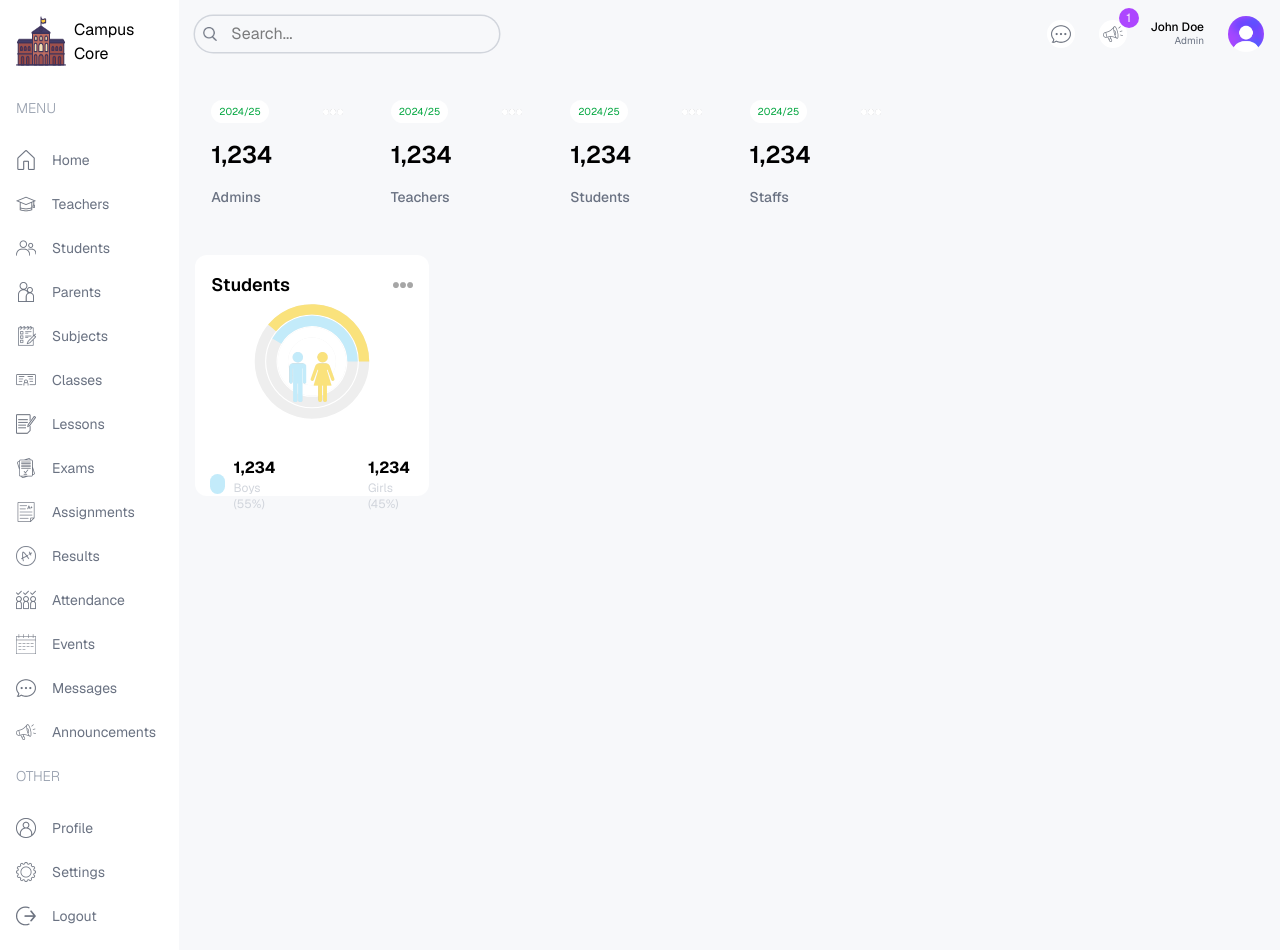
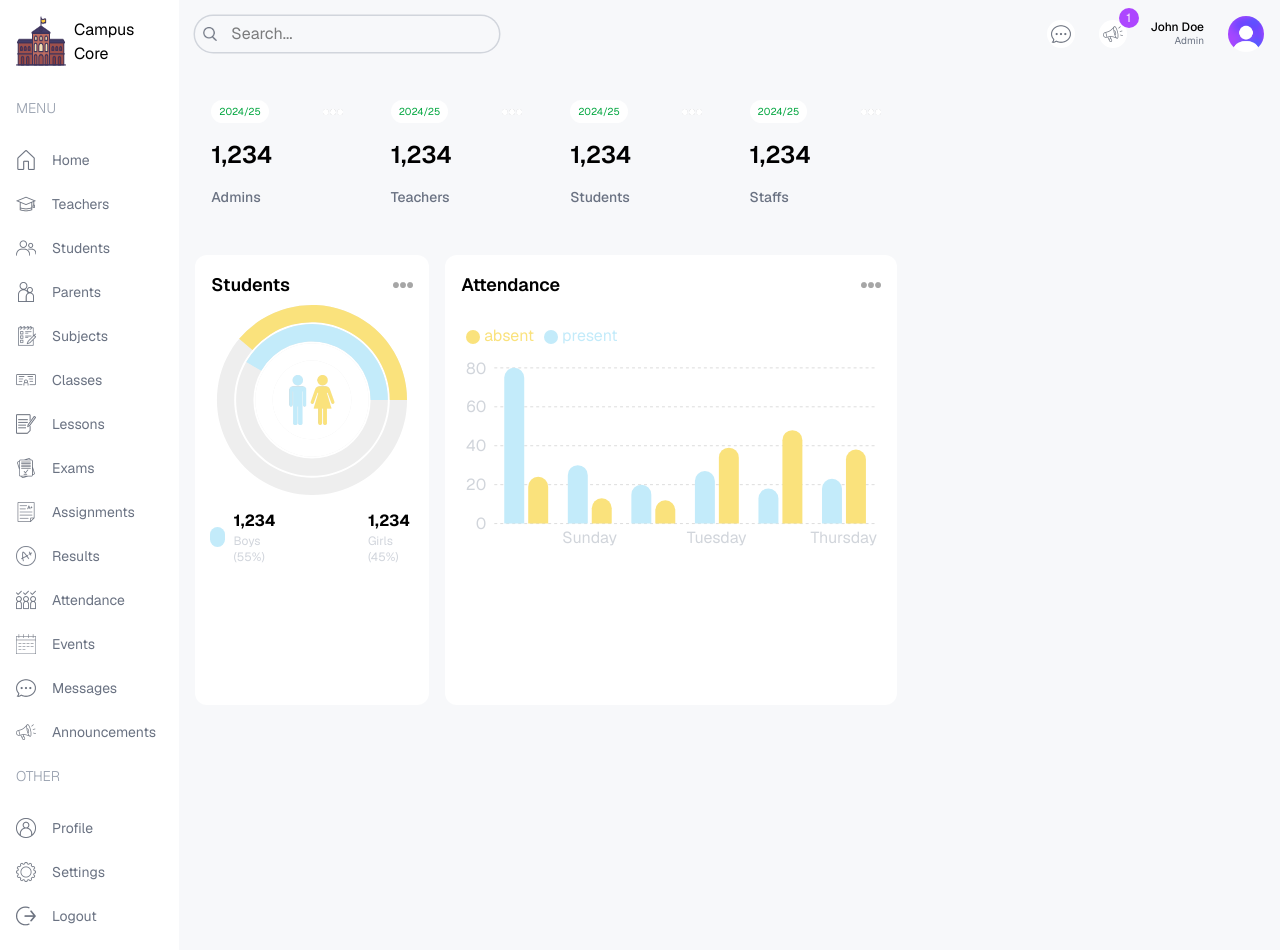
Before and after one commit to MinhazulAbidin/Campus-Core, a Next.js app: page /admin in a window 1280 px wide. Built offline with nearby package versions, Linux system fonts and the light colour scheme.

Commit message:
attendance chart done

```diff
--- a/src/app/(dashboard)/admin/page.tsx
+++ b/src/app/(dashboard)/admin/page.tsx
@@ -1,3 +1,4 @@
+import AttendanceChart from "@/components/AttendanceChart";
 import CountCharts from "@/components/CountCharts";
 import UserCard from "@/components/UserCard";
 import React from "react";
@@ -17,11 +18,13 @@ const AdminPage = () => {
           {/* middle chart */}
           <div className="flex flex-col gap-4 lg:flex-row">
             {/* count chart */}
-            <div className="w-full lg:w-1/3 ">
+            <div className="w-full lg:w-1/3 h-[450px]">
               <CountCharts />
             </div>
             {/* attendance chart */}
-            <div className="w-full lg:w-2/3 h-37.5"></div>
+            <div className="w-full lg:w-2/3 h-[450px]">
+              <AttendanceChart />
+            </div>
           </div>
           {/* bottom chart */}
           <div></div>
--- /dev/null
+++ b/src/components/AttendanceChart.tsx
@@ -0,0 +1,78 @@
+"use client";
+import Image from "next/image";
+import React from "react";
+import {
+  BarChart,
+  Bar,
+  XAxis,
+  YAxis,
+  CartesianGrid,
+  Tooltip,
+  Legend,
+} from "recharts";
+const data = [
+  {
+    name: "Saturday",
+    present: 80,
+    absent: 24,
+  },
+  {
+    name: "Sunday",
+    present: 30,
+    absent: 13,
+  },
+  {
+    name: "Monday",
+    present: 20,
+    absent: 12,
+  },
+  {
+    name: "Tuesday",
+    present: 27,
+    absent: 39,
+  },
+  {
+    name: "Wednesday",
+    present: 18,
+    absent: 48,
+  },
+  {
+    name: "Thursday",
+    present: 23,
+    absent: 38,
+  },
+];
+const AttendanceChart = () => {
+  return (
+    <div className="rounded-xl bg-white p-4 w-full h-full">
+      <div className="flex justify-between items-center">
+        <h2 className="text-lg font-semibold">Attendance</h2>
+        <Image src="/moreDark.png" alt="More" width={20} height={20} />
+      </div>
+      <BarChart
+        style={{
+          width: "100%",
+          maxHeight: "90%",
+          aspectRatio: 1.618,
+        }}
+        responsive
+        data={data}
+        barSize={20}
+      >
+        <CartesianGrid strokeDasharray="3 3" vertical={false} stroke="#ddd"/>
+        <XAxis dataKey="name" axisLine={false} tickLine={false} tick={{ fill: "#d1d5db" }} />
+        <YAxis width="auto" axisLine={false} tickLine={false} tick={{ fill: "#d1d5db" }}/>
+        <Tooltip contentStyle={{borderRadius:"10px",borderColor:"lightgray"}}/>
+        <Legend
+          align="left"
+          verticalAlign="top"
+          wrapperStyle={{ paddingTop: "20px", paddingBottom: "20px" }}
+        />
+        <Bar dataKey="present" fill="#c3ebfa" radius={[10, 10, 0, 0]} legendType="circle" />
+        <Bar dataKey="absent" fill="#fae27c" radius={[10, 10, 0, 0]} legendType="circle" />
+      </BarChart>
+    </div>
+  );
+};
+
+export default AttendanceChart;
--- a/src/components/CountCharts.tsx
+++ b/src/components/CountCharts.tsx
@@ -39,13 +39,11 @@ const CountCharts = () => {
         <Image src="/moreDark.png" alt="More" width={20} height={20} />
       </div>
       {/* middle */}
-      <div className="relative w-full h-[75%]">
+      <div className="relative w-full">
         <RadialBarChart
           style={{
             width: "100%",
-            maxWidth: "700px",
-            maxHeight: "80vh",
-            aspectRatio: 1.618,
+            height: "100%"
           }}
           responsive
           cx="50%"
@@ -56,7 +54,6 @@ const CountCharts = () => {
           data={data}
         >
           <RadialBar background dataKey="count" />
-          {/* <RechartsDevtools /> */}
         </RadialBarChart>
         <Image
           src="/maleFemale.png"
@@ -67,7 +64,7 @@ const CountCharts = () => {
         />
       </div>
       {/* bottom */}
-      <div className="flex justify-center gap-16">
+      <div className="flex justify-center gap-16 mt-2">
         <div className="flex flex-col gap-1">
           <div className="flex items-center gap-2">
             <div className="w-5 h-5 bg-lamaSky rounded-full" />
```
